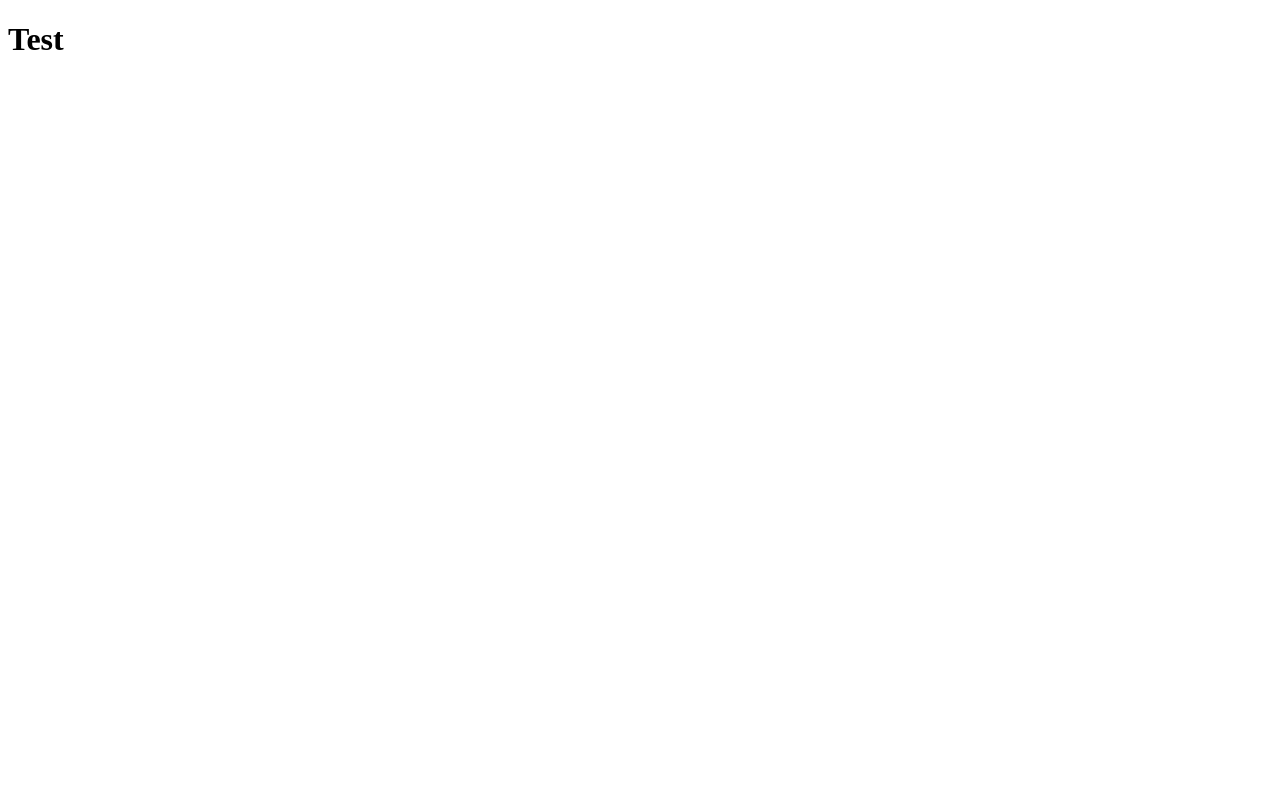
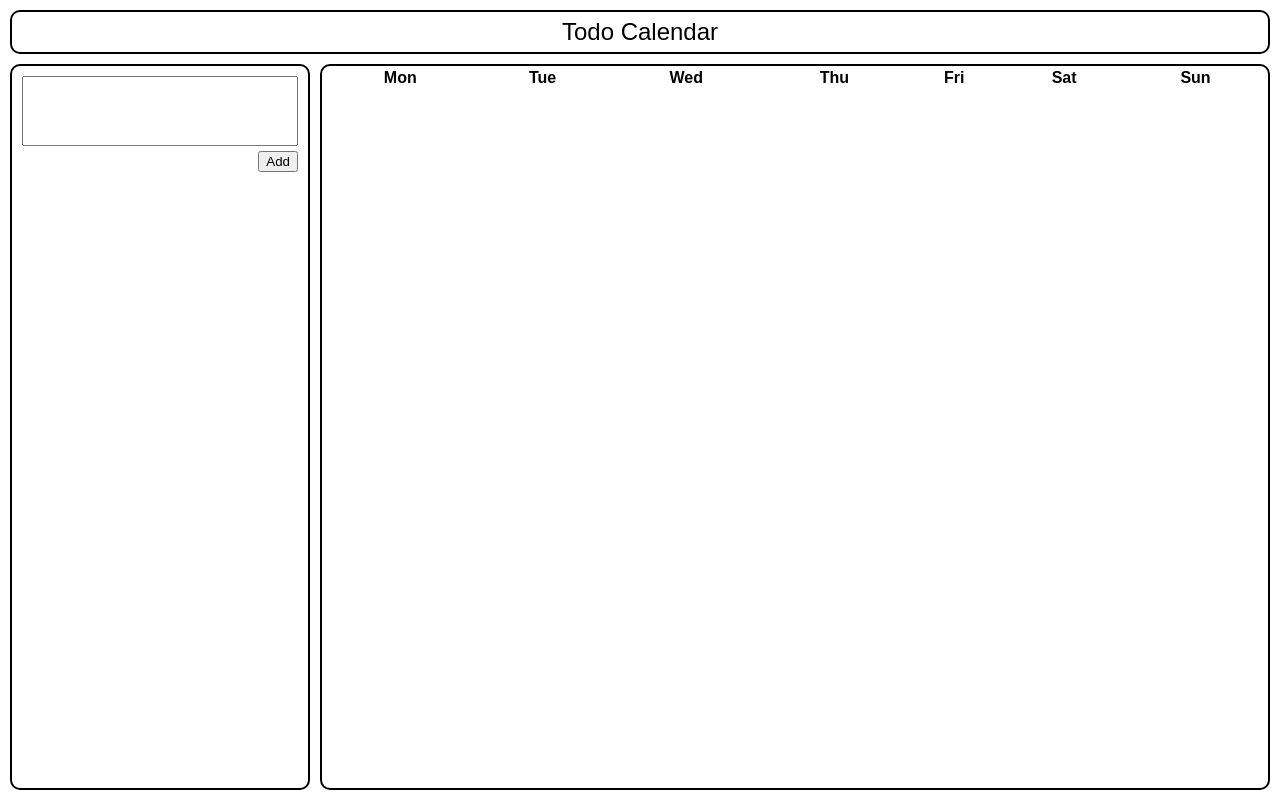
Before and after one commit to yasershomaf/todo-calendar, a plain HTML site: page index.html in a window 1280 px wide. Drawn offline with Linux system fonts and the light colour scheme.

Commit message:
Set layout

```diff
--- a/index.html
+++ b/index.html
@@ -9,6 +9,31 @@
 	<script src="index.js"></script>
 </head>
 <body>
-	<h1>Test</h1>
+	<header class="widget">Todo Calendar</header>
+
+	<main>
+		<aside class="todos-container widget">
+			<textarea id="new-Todo" rows="4"></textarea>
+
+			<button id="add-todo">Add</button>
+
+			<ul id="todo-list"></ul>
+		</aside>
+
+		<table class="calendar-conatiner widget">
+			<thead>
+				<tr>
+					<th class="day-name">Mon</th>
+					<th class="day-name">Tue</th>
+					<th class="day-name">Wed</th>
+					<th class="day-name">Thu</th>
+					<th class="day-name">Fri</th>
+					<th class="day-name">Sat</th>
+					<th class="day-name">Sun</th>
+				</tr>
+			</thead>
+			<tbody></tbody>
+		</table>
+	</main>
 </body>
 </html>
--- a/style.css
+++ b/style.css
@@ -0,0 +1,68 @@
+* {
+	box-sizing: border-box;
+	font-family: sans-serif;
+}
+
+button {
+	cursor: pointer;
+}
+
+html, body {
+	height: 100%;
+	margin: 0;
+	width: 100%;
+}
+
+body {
+	display: flex;
+	flex-direction: column;
+	padding: 10px;
+}
+
+.widget {
+	border: 2px solid black;
+	border-radius: 10px;
+}
+
+header {
+	font-size: 24px;
+	text-align: center;
+	margin-bottom: 10px;
+	line-height: 40px;
+}
+
+main {
+	display: flex;
+	flex: 1 1 0px;
+}
+
+.todos-container {
+	margin-right: 10px;
+	padding: 10px;
+	width: 300px;
+	display: flex;
+	flex-direction: column;
+}
+
+#new-Todo {
+	display: block;
+	resize: none;
+	font-size: 14px;
+	line-height: 16px;
+}
+
+#add-todo {
+	margin: 5px 0 10px;
+	align-self: flex-end;
+}
+
+#todo-list {
+	flex: 1 1 0px;
+	margin: 0;
+	padding: 0;
+	overflow: auto;
+}
+
+.calendar-conatiner {
+	flex: 1 1 0px
+}
```
